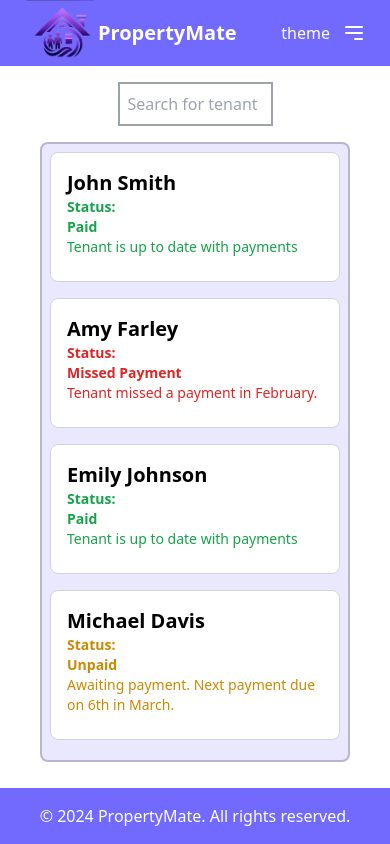
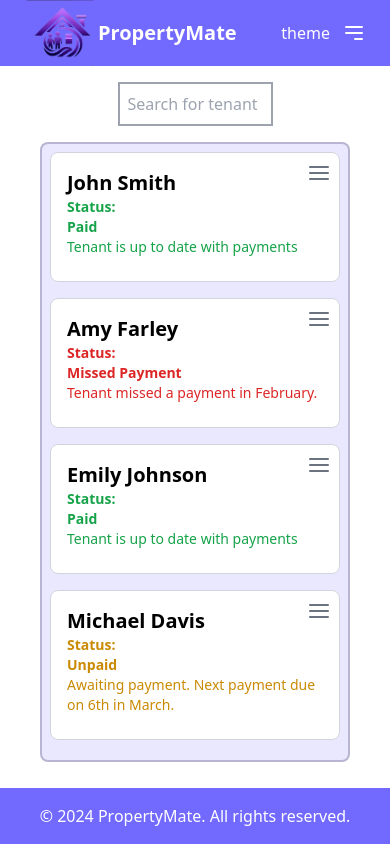
Before and after one commit to andrews-jonathanw/propertymate, a Next.js app: page /owner/tenants in a window 390 px wide. Built offline with nearby package versions, Linux system fonts and the light colour scheme.

Commit message:
Add MobileMenu component and integrate it into Tenant component

```diff
--- /dev/null
+++ b/components/ownerTenants/MobileMenu.js
@@ -0,0 +1,55 @@
+import React, {useState} from 'react';
+import Button from '../ui/Button';
+import { FiMail, FiMessageCircle, FiFileText, FiEdit, FiMenu } from 'react-icons/fi';
+
+export default function MobileMenu({ tenant}) {
+  const [mobileMenuOpen, setMobileMenuOpen] = useState(false);
+
+  const toggleMobileMenu = (e) => {
+    e.stopPropagation();
+    setMobileMenuOpen(!mobileMenuOpen);
+  };
+
+  const handleMenuItemClick = (e) => {
+    // You can handle the click events for menu items here
+    // For example, close the menu after clicking on a menu item
+    e.stopPropagation();
+    setMobileMenuOpen(false);
+  };
+
+  return (
+    <div className="md:hidden absolute top-0 right-0">
+      <button className="text-gray-500 p-2" onClick={(e)=>toggleMobileMenu(e)}>
+        <FiMenu size={24} />
+      </button>
+      {mobileMenuOpen && (
+        <div className="absolute top-0 right-0 mt-8 bg-white border border-gray-300 rounded shadow-md z-50">
+          <Button className="block w-full text-left px-4 py-2" onClick={(e) => {handleMenuItemClick(e)}}>
+            <div className="flex flex-row items-center">
+              <FiMail className="mr-1" size={18} />
+              Email
+            </div>
+          </Button>
+          <Button className="block w-full text-left px-4 py-2" onClick={(e) => {handleMenuItemClick(e)}}>
+            <div className="flex flex-row items-center">
+              <FiMessageCircle className="mr-1" size={18} />
+              Messages
+            </div>
+          </Button>
+          <Button className="block w-full text-left px-4 py-2" onClick={(e) => {handleMenuItemClick(e)}}>
+            <div className="flex flex-row items-center">
+              <FiFileText className="mr-1" size={18} />
+              Documents
+            </div>
+          </Button>
+          <Button className="block w-full text-left px-4 py-2" onClick={(e) => {handleMenuItemClick(e)}}>
+            <div className="flex flex-row items-center">
+              <FiEdit className="mr-1" size={18} />
+              Edit
+            </div>
+          </Button>
+        </div>
+      )}
+    </div>
+  );
+}
--- a/components/ownerTenants/Tenant.js
+++ b/components/ownerTenants/Tenant.js
@@ -2,6 +2,7 @@ import React, { useState } from 'react';
 import Button from '../ui/Button';
 import Status from './Status';
 import { FiMail, FiMessageCircle, FiFileText, FiEdit } from 'react-icons/fi';
+import MobileMenu from './MobileMenu'; // Import MobileMenu component
 
 export default function Tenant({ tenant }) {
   const [expanded, setExpanded] = useState(false);
@@ -11,8 +12,8 @@ export default function Tenant({ tenant }) {
   };
 
   return (
-    <div className="rounded-lg border border-gray-300 bg-customLight-accent p-4 mb-4 cursor-pointer " onClick={toggleExpanded}>
-      <div className="flex flex-col md:flex-row md:justify-between md:items-start md:space-x-4">
+    <div className="relative rounded-lg border border-gray-300 bg-customLight-accent p-4 mb-4 ">
+      <div className="flex flex-col md:flex-row md:justify-between md:items-start md:space-x-4 w-full cursor-pointer" onClick={toggleExpanded}>
         <div className="md:mr-4 mb-2 md:mb-0">
           <h2 className="text-xl font-bold">{tenant.name}</h2>
           <div  className="">
@@ -24,7 +25,7 @@ export default function Tenant({ tenant }) {
             )}
             <Status status={tenant.status} paymentDate={tenant.paymentDay}/>
             {expanded && (
-              <div className="flex flex-wrap justify-between md:flex-nowrap md:space-x-2">
+              <div className="absolute top-0 right-0  flex-wrap justify-between md:flex-nowrap md:space-x-2 mt-4 md:flex hidden">
                 <Button className="px-1 py-1 mb-2 md:mb-0">
                   <div className='flex flex-row items-center'>
                     <FiMail className="mr-1" size={18} />
@@ -53,6 +54,8 @@ export default function Tenant({ tenant }) {
             )}
           </div>
         </div>
+        {/* Render the mobile menu */}
+        <MobileMenu tenant={tenant}/>
       </div>
       {expanded && (
         <div className="grid grid-cols-1 md:grid-cols-2 gap-4 mt-4">
```
